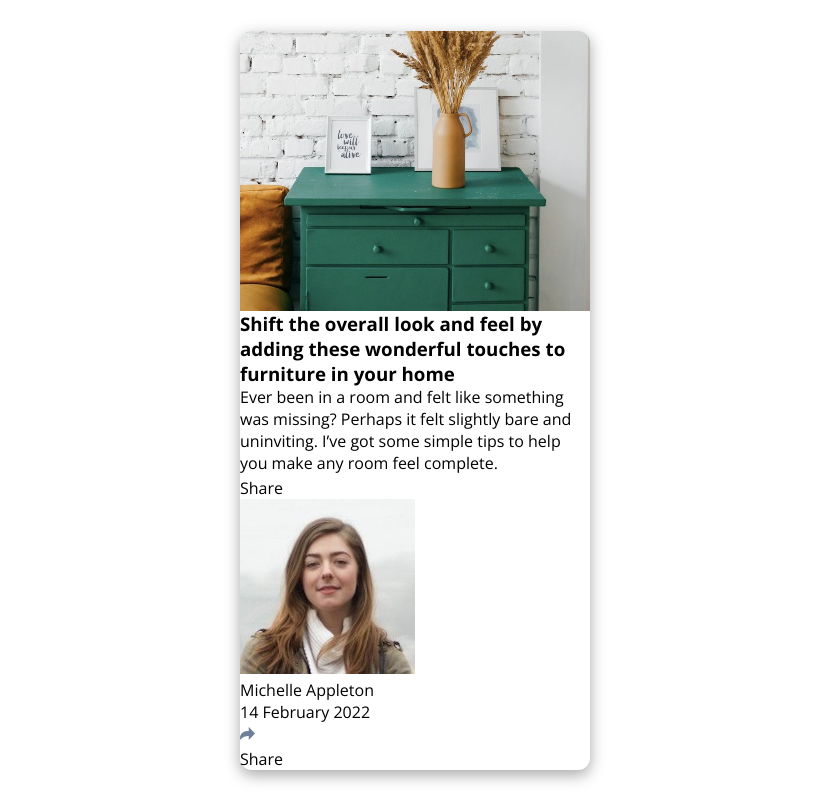
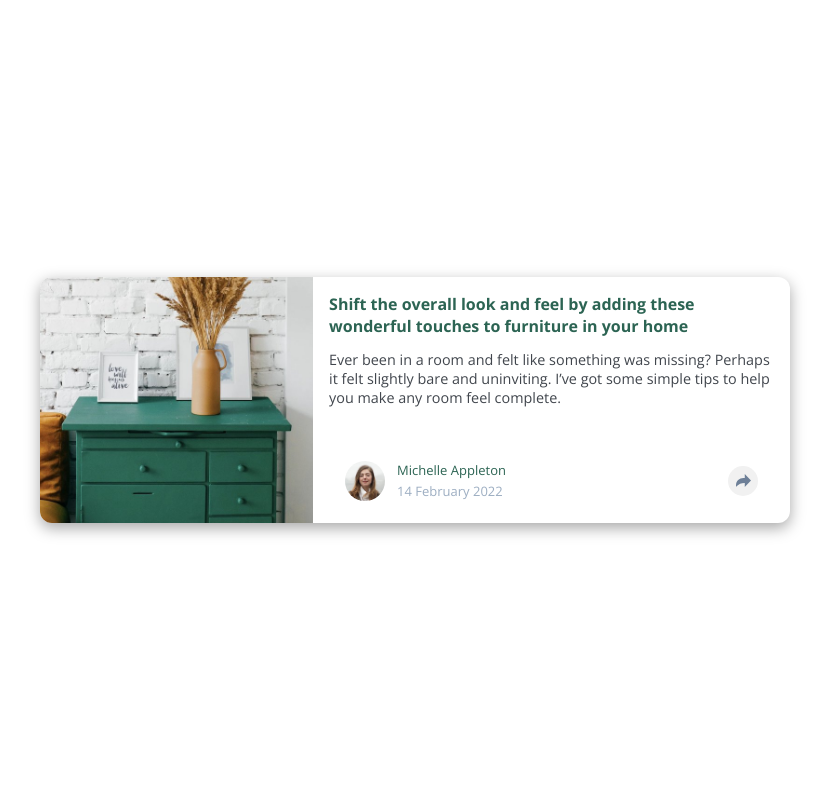
Before and after one commit to farendivaz/javascript-mini-projects, a plain HTML site: page article-component/index.html in a window 1280 px wide. Shown: the whole page, without its empty margins (225-1054 px from the left). Drawn offline with nearby package versions, Linux system fonts and the light colour scheme.

Commit message:
modified css and javascript

```diff
--- a/article-component/app.js
+++ b/article-component/app.js
@@ -0,0 +1,12 @@
+const share = document.querySelector(".share");
+const shareIcon = document.querySelector(".share-img");
+
+shareIcon.addEventListener("click", (e) => {
+  if (e.target === shareIcon) {
+    if (window.innerWidth <= 750) {
+      share.classList.toggle("active-share-mobile");
+      return;
+    }
+    share.classList.toggle("active-share-desktop");
+  }
+});
--- a/article-component/style.css
+++ b/article-component/style.css
@@ -29,3 +29,124 @@ body {
   width: 100%;
   border-radius: 12px 12px 0 0;
 }
+
+.article-preview {
+  padding: 1em 1em 0;
+}
+
+.article-preview > h1 {
+  font-size: 1rem;
+  color: #2c6453;
+  margin-bottom: 0.8em;
+}
+
+.article-preview > p {
+  font-size: 0.9rem;
+  font-weight: 200;
+  color: #41464d;
+}
+
+.share {
+  display: flex;
+  align-items: center;
+  margin-top: 2em;
+  padding: 22px 32px;
+  position: relative;
+}
+
+.author {
+  display: flex;
+  flex: 1;
+  gap: 12px;
+  align-items: center;
+}
+
+.author img {
+  width: 40px;
+  height: 40px;
+  border-radius: 50%;
+}
+
+.author-details > p {
+  font-size: 13px;
+  color: #2c6453;
+}
+
+.author-details span {
+  font-size: 13px;
+  color: #9daec2;
+}
+
+.share-img {
+  width: 30px;
+  height: 30px;
+  border-radius: 50%;
+  display: flex;
+  justify-content: center;
+  align-items: center;
+  cursor: pointer;
+  background-color: #f1f1f1;
+}
+
+.share-img > img {
+  pointer-events: none;
+  display: block;
+}
+
+.share-bar-desktop,
+.share-bar-mobile {
+  background-color: #48556a;
+  text-transform: uppercase;
+  color: #9daec2;
+  gap: 16px;
+  font-size: 13px;
+  align-items: center;
+  flex: 1;
+}
+
+.share-bar-mobile {
+  padding: 10px 0;
+  display: none;
+  width: 100%;
+}
+
+.share-bar-desktop {
+  display: flex;
+  position: absolute;
+  padding: 18px 32px;
+  border-radius: 12px;
+  top: -45px;
+  transition: 0.3s ease all;
+  opacity: 0;
+}
+/* Active Share (Mobile) */
+.active-share-mobile {
+  background-color: #48556a;
+  border-radius: 0 0 12px 12px;
+}
+
+.active-share-mobile > .author {
+  display: none;
+}
+
+.active-share-mobile .share-bar-mobile {
+  display: flex;
+}
+
+/* Active Share (Desktop) */
+.active-share-desktop .share-bar-desktop {
+  opacity: 1;
+}
+/* Desktop */
+
+@media (min-width: 750px) {
+  .cards {
+    flex-direction: row;
+    max-width: 750px;
+  }
+  .img img {
+    object-fit: cover;
+    height: 100%;
+    border-radius: 12px 0 0 12px;
+  }
+}
```
